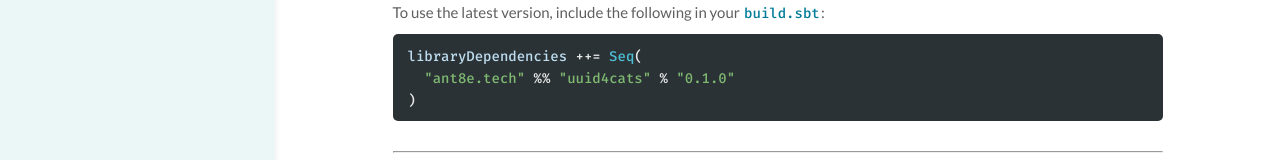
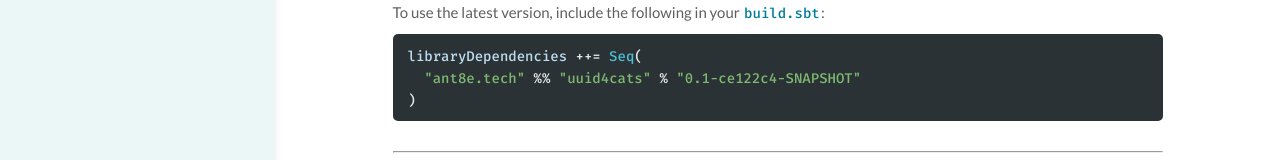
Before and after one commit to ant8e/uuid4cats-effect, a plain HTML site: page index.html in a window 1280 px wide. Shown: the part 323-483 px from the top of the page. Drawn offline with Linux system fonts and the light colour scheme.

Commit message:
deploy: ce122c48a93d65d9c6896daa61c7547ffb86e9e4

```diff
--- a/index.html
+++ b/index.html
@@ -103,7 +103,7 @@
         <p>This library is currently available for Scala binary versions 2.13 and 3.1.</p>
         <p>To use the latest version, include the following in your <code>build.sbt</code>:</p>
         <pre class="keep-together pdf epub"><code class="nohighlight"><span class="identifier">libraryDependencies</span><span> ++= </span><span class="type-name">Seq</span><span>(
-  </span><span class="string-literal">&quot;ant8e.tech&quot;</span><span> %% </span><span class="string-literal">&quot;uuid4cats&quot;</span><span> % </span><span class="string-literal">&quot;0.1.0&quot;</span><span>
+  </span><span class="string-literal">&quot;ant8e.tech&quot;</span><span> %% </span><span class="string-literal">&quot;uuid4cats&quot;</span><span> % </span><span class="string-literal">&quot;0.1-ce122c4-SNAPSHOT&quot;</span><span>
 )</span></code></pre>
 
         <hr style="margin-top: 30px"/>
```
